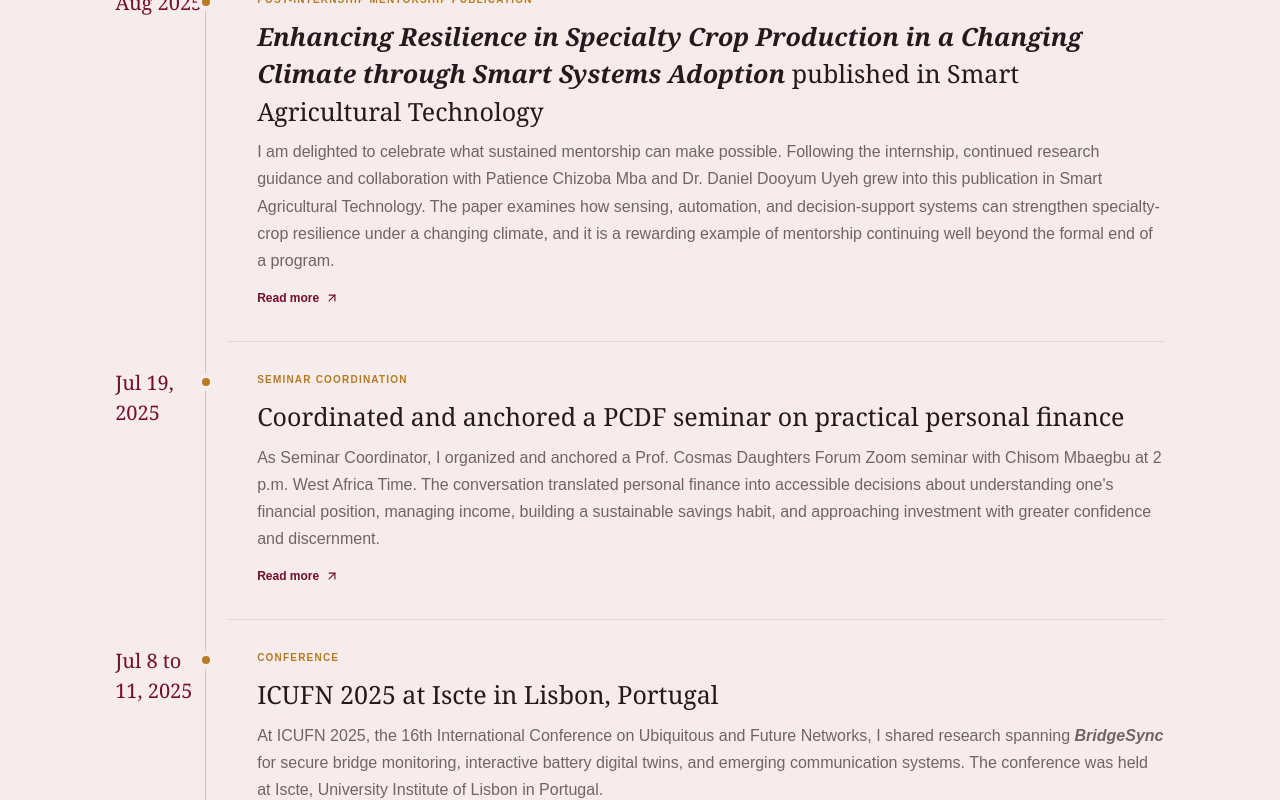
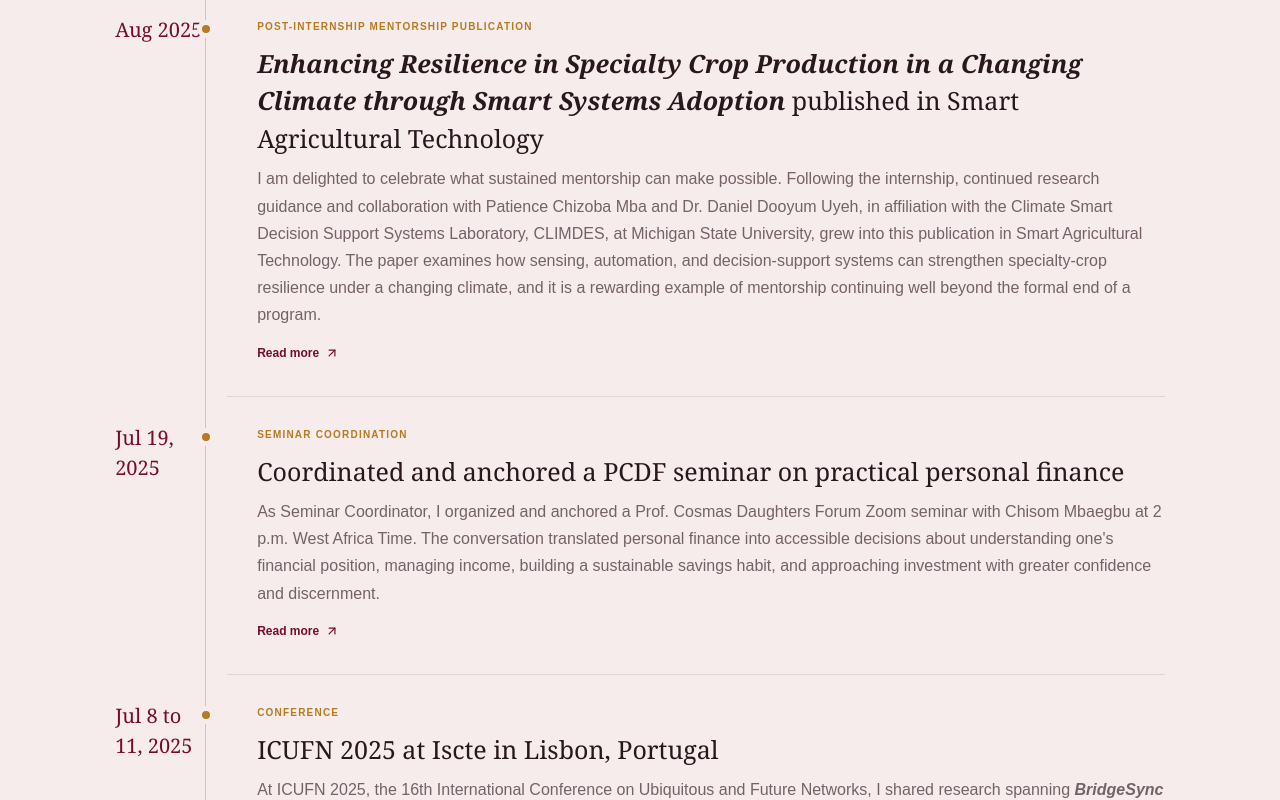
Before and after one commit to Judith989/judith-website-2026, a Next.js app: page /news in a window 1280 px wide. Shown: the part 6840-7640 px from the top of the page. Built offline with nearby package versions, Linux system fonts and the light colour scheme; no server answers.

Commit message:
Add CLIMDES to internship publications

```diff
--- a/app/news/page.tsx
+++ b/app/news/page.tsx
@@ -116,20 +116,20 @@ function applyProfessionalHonorifics(text: string) {
 }
 
 const journalNews: NewsItem[] = [
-  { date: "May 20, 2026", category: "Internship program publication accepted", title: "Developing Future Workforce Skills through Remote Practical Training accepted for publication in Computers and Education Open", text: "I am thrilled to share that our paper has been accepted for publication in Computers and Education Open. Coauthored with Patience Chizoba Mba, Senorpe Asem-Hiablie, and Daniel Dooyum Uyeh, the paper documents how our remote practical-training model connected Kyungpook National University and Michigan State University to build research capability, technical confidence, and future workforce skills. Seeing the internship program become a peer-reviewed contribution is an especially meaningful milestone.", href: "https://doi.org/10.1016/j.caeo.2026.100369" },
+  { date: "May 20, 2026", category: "Internship program publication accepted", title: "Developing Future Workforce Skills through Remote Practical Training accepted for publication in Computers and Education Open", text: "I am thrilled to share that our paper has been accepted for publication in Computers and Education Open. Coauthored with Patience Chizoba Mba, Senorpe Asem-Hiablie, and Daniel Dooyum Uyeh, the paper documents how our remote practical-training model connected Kyungpook National University and Michigan State University, in affiliation with the Climate Smart Decision Support Systems Laboratory, CLIMDES, at Michigan State University, to build research capability, technical confidence, and future workforce skills. Seeing the internship program become a peer-reviewed contribution is an especially meaningful milestone.", href: "https://doi.org/10.1016/j.caeo.2026.100369" },
   { date: "September 2025", category: "Journal acceptance", title: "Wireless Communication Protocols for EV Digital Twin Battery Data Exchange accepted by the Journal of Communications and Networks", text: "I am pleased to share that my paper, coauthored with Cosmas Ifeanyi Nwakanma, Jae-Min Lee, and Dong-Seong Kim, has been accepted by the Journal of Communications and Networks. The work evaluates the communication layer required for timely, reliable battery data exchange in electric-vehicle digital twins.", href: "/publications" },
   { date: "March 2026", category: "Journal publication", title: "Digital Twin and Metaverse-Enhanced Battery Management for Electric Vehicles published in High-Confidence Computing", text: "I am pleased to share that my paper, coauthored with Ebuka Chinaechetam Nkoro, Robin Matthew Medina, Paul Michael Custodio, Cosmas Ifeanyi Nwakanma, Jae-Min Lee, and Dong-Seong Kim, has been published in High-Confidence Computing. The paper connects battery digital twins with immersive metaverse interfaces for electric-vehicle battery management.", href: "https://doi.org/10.1016/j.hcc.2025.100358" },
   { date: "August 15, 2025", category: "Journal publication", title: "MetaWatch: Trends, Challenges, and Future of Network Intrusion Detection in the Metaverse published in IEEE Internet of Things Journal", text: "I am pleased to share our paper, coauthored with Ebuka Chinaechetam Nkoro, Cosmas Ifeanyi Nwakanma, Jae-Min Lee, and Dong-Seong Kim, published in the IEEE Internet of Things Journal. MetaWatch maps the evolving security challenges, datasets, and research directions for intrusion detection in metaverse environments.", href: "https://doi.org/10.1109/JIOT.2025.3568477" },
   { date: "January 20, 2025", category: "Journal publication", title: "Leveraging Digital Twin Technology for Battery Management: A Case Study Review published in IEEE Access", text: "I am pleased to share that my paper, coauthored with Ebuka Chinaechetam Nkoro, Robin Matthew Medina, Cosmas Ifeanyi Nwakanma, Jae-Min Lee, and Dong-Seong Kim, has been published in IEEE Access. The review organizes the architectures, applications, and open challenges shaping battery digital twins.", href: "https://doi.org/10.1109/ACCESS.2025.3531833" },
   { date: "April 2025", category: "Journal publication", title: "HyBaTwin: Web-Based Hybrid Digital Twin Platform for Electric Vehicle Battery Capacity Estimation published in the Journal of KICS", text: "I am pleased to share that my paper, coauthored with Anthony Uchenna Eneh, Cosmas Ifeanyi Nwakanma, Jae-Min Lee, and Dong-Seong Kim, has been published in the Journal of the Korean Institute of Communications and Information Sciences. HyBaTwin brings battery-capacity estimation into an accessible web-based hybrid digital twin.", href: "https://doi.org/10.7840/kics.2025.50.4.549" },
-  { date: "August 2025", category: "Post-internship mentorship publication", title: "Enhancing Resilience in Specialty Crop Production in a Changing Climate through Smart Systems Adoption published in Smart Agricultural Technology", text: "I am delighted to celebrate what sustained mentorship can make possible. Following the internship, continued research guidance and collaboration with Patience Chizoba Mba and Daniel Dooyum Uyeh grew into this publication in Smart Agricultural Technology. The paper examines how sensing, automation, and decision-support systems can strengthen specialty-crop resilience under a changing climate, and it is a rewarding example of mentorship continuing well beyond the formal end of a program.", href: "https://doi.org/10.1016/j.atech.2025.100897" },
-  { date: "March 31, 2025", category: "Cohort 2 internship publication", title: "Advanced Multimodal Prediction of Components of Livestock Feed Materials Using Knowledge Distillation published in IEEE Transactions on AgriFood Electronics", text: "I am incredibly proud to celebrate this research output from Cohort 2 of the Kyungpook National University and Michigan State University internship. Working with Owoeye Babatunde Oluwabukunmi, Akomolafe Ayobami Joseph, Miraculous Udurume, Cosmas Ifeanyi Nwakanma, Senorpe Asem-Hiablie, Rammohan Mallipeddi, Tusan Park, and Daniel Dooyum Uyeh, we transformed the cohort's research training into a publication in IEEE Transactions on AgriFood Electronics. The study uses knowledge distillation to make multimodal livestock-feed prediction more efficient.", href: "https://doi.org/10.1109/TAFE.2025.3548949" },
+  { date: "August 2025", category: "Post-internship mentorship publication", title: "Enhancing Resilience in Specialty Crop Production in a Changing Climate through Smart Systems Adoption published in Smart Agricultural Technology", text: "I am delighted to celebrate what sustained mentorship can make possible. Following the internship, continued research guidance and collaboration with Patience Chizoba Mba and Daniel Dooyum Uyeh, in affiliation with the Climate Smart Decision Support Systems Laboratory, CLIMDES, at Michigan State University, grew into this publication in Smart Agricultural Technology. The paper examines how sensing, automation, and decision-support systems can strengthen specialty-crop resilience under a changing climate, and it is a rewarding example of mentorship continuing well beyond the formal end of a program.", href: "https://doi.org/10.1016/j.atech.2025.100897" },
+  { date: "March 31, 2025", category: "Cohort 2 internship publication", title: "Advanced Multimodal Prediction of Components of Livestock Feed Materials Using Knowledge Distillation published in IEEE Transactions on AgriFood Electronics", text: "I am incredibly proud to celebrate this research output from Cohort 2 of the Kyungpook National University and Michigan State University internship, in affiliation with the Climate Smart Decision Support Systems Laboratory, CLIMDES, at Michigan State University. Working with Owoeye Babatunde Oluwabukunmi, Akomolafe Ayobami Joseph, Miraculous Udurume, Cosmas Ifeanyi Nwakanma, Senorpe Asem-Hiablie, Rammohan Mallipeddi, Tusan Park, and Daniel Dooyum Uyeh, we transformed the cohort's research training into a publication in IEEE Transactions on AgriFood Electronics. The study uses knowledge distillation to make multimodal livestock-feed prediction more efficient.", href: "https://doi.org/10.1109/TAFE.2025.3548949" },
   { date: "September 23, 2025", category: "Cohort 3 internship publication", title: "A Digital Twin Framework for Sensor Selection and Microclimate Monitoring in Greenhouses published in AgriEngineering", text: "Excited and deeply proud to celebrate a journal publication produced through Cohort 3 of the Kyungpook National University and Michigan State University internship, in affiliation with the Climate Smart Decision Support Systems Laboratory, CLIMDES, at Michigan State University. Together with Oreofeoluwa Akintan and the wider research team, we developed a digital-twin framework for informed sensor selection and greenhouse microclimate monitoring. Its publication in AgriEngineering shows what can happen when structured internship mentorship gives emerging researchers ownership of a consequential problem.", href: "https://doi.org/10.3390/agriengineering7100315" },
   { date: "June 12, 2024", category: "Journal publication", title: "Explainable Data-Driven Digital Twins for Predicting Battery States in Electric Vehicles published in IEEE Access", text: "I am pleased to share that my paper, coauthored with Cosmas Ifeanyi Nwakanma and Dong-Seong Kim, has been published in IEEE Access. The work combines data-driven battery prediction with explainability so digital-twin estimates can be examined and trusted.", href: "https://doi.org/10.1109/ACCESS.2024.3413075" },
   { date: "September 2024", category: "Journal publication", title: "Evaluating Regression Techniques for Service Advisor Performance Analysis in Automotive Dealerships published in the Journal of Retailing and Consumer Services", text: "I am pleased to share that my paper, coauthored with Cosmas Ifeanyi Nwakanma, Jae-Min Lee, and Dong-Seong Kim, has been published in the Journal of Retailing and Consumer Services. The study compares regression methods for actionable service-advisor performance analysis in automotive dealerships.", href: "https://doi.org/10.1016/j.jretconser.2024.103933" },
   { date: "April 2024", category: "Journal publication", title: "Metaverse in Advanced Manufacturing: Background, Applications, Limitations, Open Issues & Future Directions published in ICT Express", text: "I am pleased to share our paper, coauthored with Gabriel Chukwunonso Amaizu, Jae-Min Lee, and Dong-Seong Kim, published in ICT Express. The review examines how metaverse technologies can support advanced manufacturing while identifying limitations and open research questions.", href: "/publications" },
   { date: "January 3, 2024", category: "Journal publication", title: "Zero-Trust Marine Cyberdefense for IoT-Based Communications: An Explainable Approach published in Electronics", text: "I am pleased to share our paper, coauthored with Ebuka Chinaechetam Nkoro, Cosmas Ifeanyi Nwakanma, Jae-Min Lee, and Dong-Seong Kim, published in Electronics. The study combines zero-trust principles and explainable intrusion detection for marine IoT communications.", href: "https://doi.org/10.3390/electronics13020276" },
-  { date: "December 2024", category: "Cohort 2 internship publication", title: "Estimation of Physico-Chemical Properties of Soil Using Machine Learning published in Smart Agricultural Technology", text: "I am excited to celebrate the first peer-reviewed publication from Cohort 2 of the Kyungpook National University and Michigan State University internship. With Patience Chizoba Mba and our collaborators, we developed and evaluated machine-learning methods for estimating soil properties that support agricultural decision-making. Seeing this internship research mature into a publication in Smart Agricultural Technology is a proud milestone for the students, mentors, and institutions behind the cohort.", href: "/publications" },
+  { date: "December 2024", category: "Cohort 2 internship publication", title: "Estimation of Physico-Chemical Properties of Soil Using Machine Learning published in Smart Agricultural Technology", text: "I am excited to celebrate the first peer-reviewed publication from Cohort 2 of the Kyungpook National University and Michigan State University internship, in affiliation with the Climate Smart Decision Support Systems Laboratory, CLIMDES, at Michigan State University. With Patience Chizoba Mba and our collaborators, we developed and evaluated machine-learning methods for estimating soil properties that support agricultural decision-making. Seeing this internship research mature into a publication in Smart Agricultural Technology is a proud milestone for the students, mentors, and institutions behind the cohort.", href: "/publications" },
   { date: "August 6, 2022", category: "Journal publication", title: "Prospects and Challenges of Metaverse Application in Data-Driven Intelligent Transportation Systems published in IET Intelligent Transport Systems", text: "I am pleased to share that my paper, coauthored with Cosmas Ifeanyi Nwakanma, Gabriel Chukwunonso Amaizu, and Dong-Seong Kim, has been published in IET Intelligent Transport Systems. The paper examines how metaverse technologies may reshape data-driven transportation systems and what must be solved for responsible adoption.", href: "https://doi.org/10.1049/itr2.12252" },
   { date: "January 17, 2023", category: "Journal publication", title: "Explainable Artificial Intelligence (XAI) for Intrusion Detection and Mitigation in Intelligent Connected Vehicles: A Review published in Applied Sciences", text: "I am pleased to share our collaborative review, coauthored with Cosmas Ifeanyi Nwakanma and colleagues, published in Applied Sciences. The paper organizes explainable-AI approaches for detecting and mitigating cyberattacks in intelligent connected vehicles.", href: "https://doi.org/10.3390/app13031252" },
   { date: "December 12, 2023", category: "Journal publication", title: "Enhancing Security and Accountability in Autonomous Vehicles through Robust Speaker Identification and Blockchain-Based Event Recording published in Electronics", text: "I am pleased to share that my paper, coauthored with Cosmas Ifeanyi Nwakanma, Jae-Min Lee, and Dong-Seong Kim, has been published in Electronics. The system combines robust speaker identification with blockchain-based event recording to strengthen accountability in autonomous vehicles.", href: "https://doi.org/10.3390/electronics12244998" },
```
